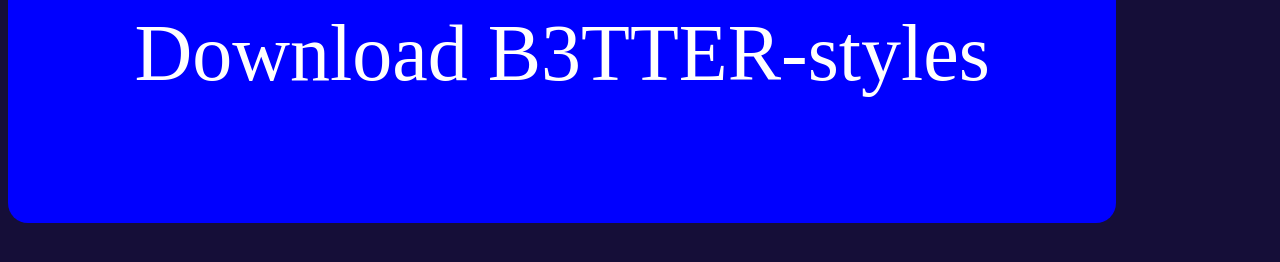
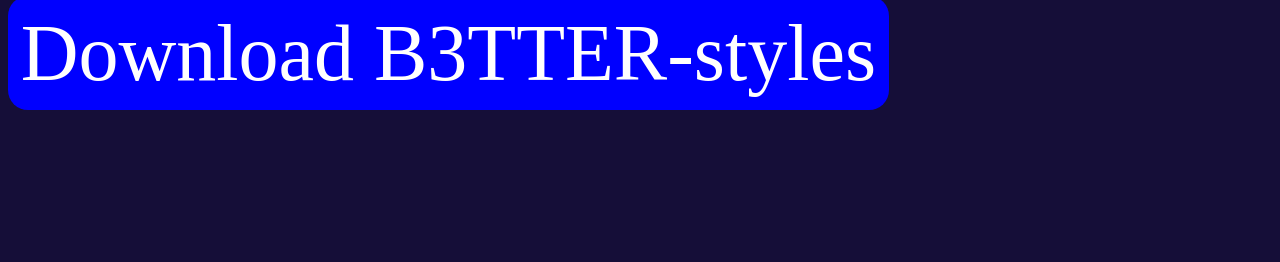
Before and after one commit to 123-porsch/B3tter-Minecraft, a plain HTML site: page index.html in a window 1280 px wide. Drawn offline with Linux system fonts and the light colour scheme.

Commit message:
Adjust padding for download link in index.html
Reduced padding for the download link in the body.

```diff
--- a/index.html
+++ b/index.html
@@ -6,6 +6,6 @@
   </head>
 
   <body style="background-color: #150e38;">
-    <a href="B3TTER-styles.mcpack" type="application/zip" download="B3TTER-styles.mcpack" style="text-decoration: none; color: white; background-color: blue; border-radius: 20px; font-size: 500%; left: 50%; top: 50%; transform: translate(-50% -50%); padding: 10%;">Download B3TTER-styles</a>
+    <a href="B3TTER-styles.mcpack" type="application/zip" download="B3TTER-styles.mcpack" style="text-decoration: none; color: white; background-color: blue; border-radius: 20px; font-size: 500%; left: 50%; top: 50%; transform: translate(-50% -50%); padding: 1%;">Download B3TTER-styles</a>
   </body>
 </html>
```
